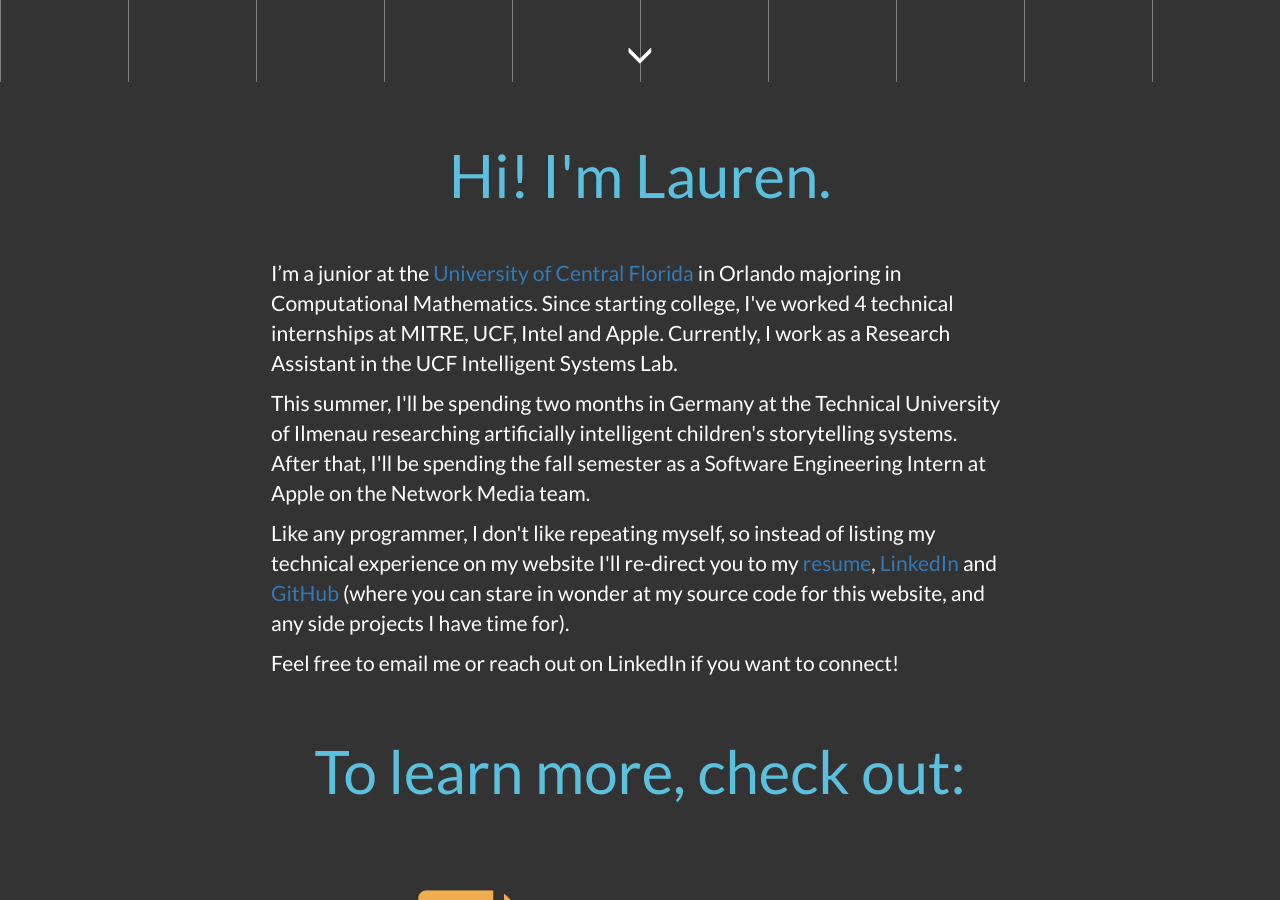
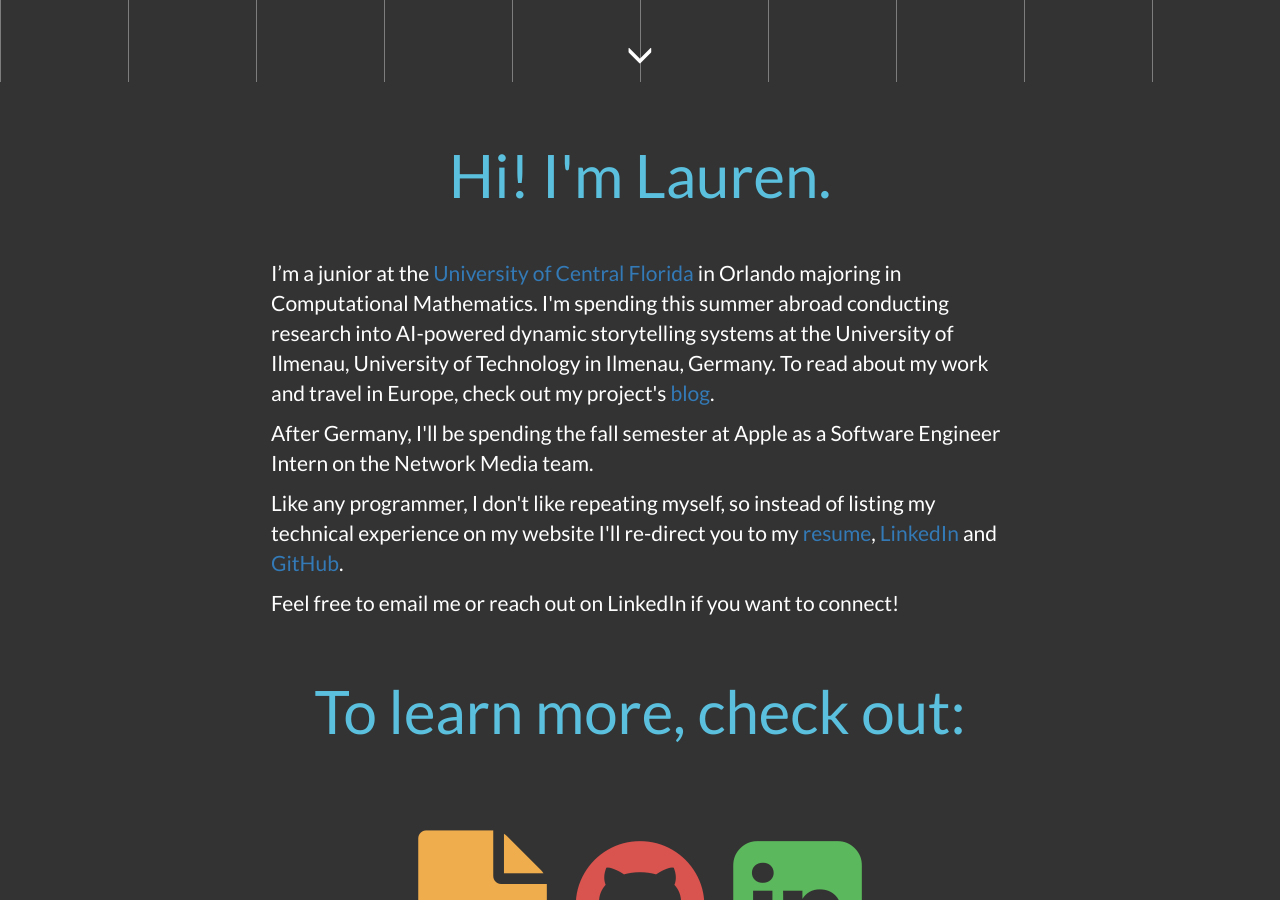
Before and after one commit to hastingsl/hastingsl.github.io, a Jekyll site: the page built from index.html, in a window 1280 px wide and 900 px high, scrolled down 818 px. Built offline with Jekyll 4.4.1, drawn with Linux system fonts in a browser that asks for light colours; nearby versions of some CDN libraries.

Commit message:
Updated about

```diff
--- a/index.html
+++ b/index.html
@@ -27,13 +27,13 @@
 <div class="container">
   <center id="about"><h1>Hi! I'm Lauren.</h1></center>
   <p>
-    I’m a junior at the <a href="https://www.ucf.edu" target="_blank"> University of Central Florida</a> in Orlando majoring in Computational Mathematics. Since starting college, I've worked 4 technical internships at MITRE, UCF, Intel and Apple. Currently, I work as a Research Assistant in the UCF Intelligent Systems Lab.
+    I’m a junior at the <a href="https://www.ucf.edu" target="_blank"> University of Central Florida</a> in Orlando majoring in Computational Mathematics. I'm spending this summer abroad conducting research into AI-powered dynamic storytelling systems at the University of Ilmenau, University of Technology in Ilmenau, Germany. To read about my work and travel in Europe, check out my project's <a href="https://hastingsl.github.io/germany-ires-2017" target="_blank">blog</a>.
   </p>
   <p>
-    This summer, I'll be spending two months in Germany at the Technical University of Ilmenau researching artificially intelligent children's storytelling systems. After that, I'll be spending the fall semester as a Software Engineering Intern at Apple on the Network Media team.
+    After Germany, I'll be spending the fall semester at Apple as a Software Engineer Intern on the Network Media team.
   </p>
   <p>
-    Like any programmer, I don't like repeating myself, so instead of listing my technical experience on my website I'll re-direct you to my <a href="https://hastingsl.github.io/files/resume.pdf" target="_blank">resume</a>, <a href="https://www.linkedin.com/in/hastingsl" target="_blank">LinkedIn</a> and <a href="https://www.github.com/hastingsl" target="_blank">GitHub</a> (where you can stare in wonder at my source code for this website, and any side projects I have time for).
+    Like any programmer, I don't like repeating myself, so instead of listing my technical experience on my website I'll re-direct you to my <a href="https://hastingsl.github.io/files/resume.pdf" target="_blank">resume</a>, <a href="https://www.linkedin.com/in/hastingsl" target="_blank">LinkedIn</a> and <a href="https://www.github.com/hastingsl" target="_blank">GitHub</a>.
   </p>
   <p>
     Feel free to email me or reach out on LinkedIn if you want to connect!
```
Also changed, not shown: files/me.jpg (deleted), 3 other files.
